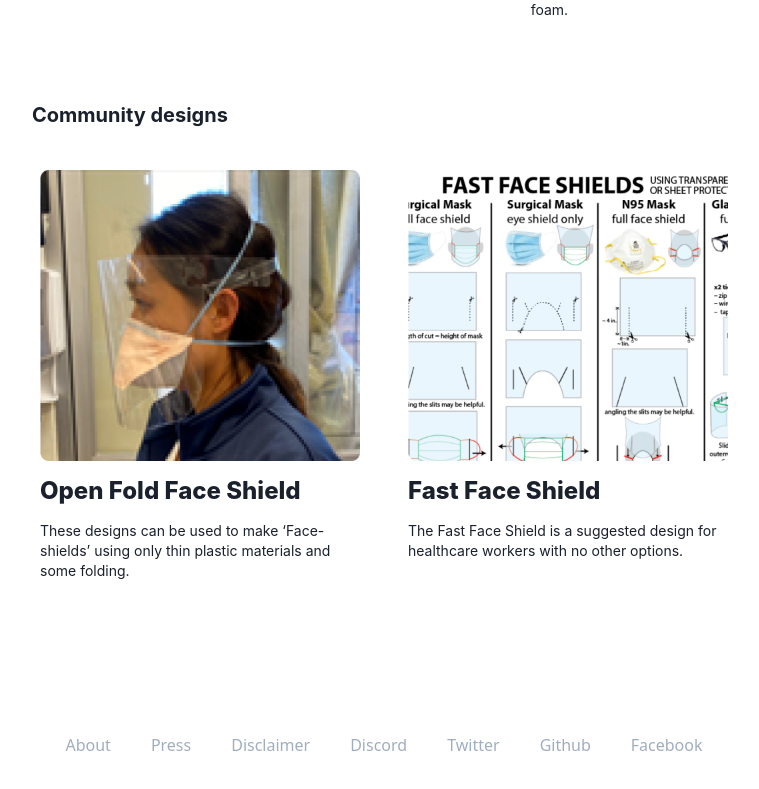
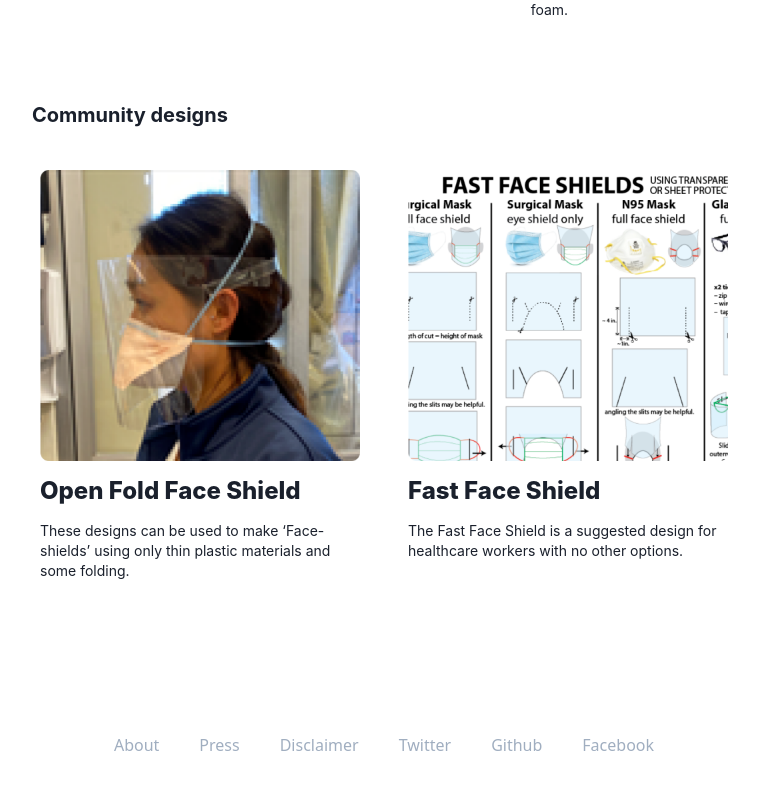
Before and after one commit to NYCPPE/nyc-makers-vs-covid, a Next.js app: page / in a window 1280 px wide. Shown: the part 2653-3442 px from the top of the page, without its empty margins (256-1015 px from the left). Built offline with nearby package versions, Linux system fonts and the light colour scheme; what @tailwindcss/ui would draw is missing.

Commit message:
remove discord

```diff
--- a/components/footer.js
+++ b/components/footer.js
@@ -29,14 +29,6 @@ export default ({ children }) => (
         </div>
         <div className="px-5 py-2">
           <a
-            href="pdf/Face_Shield_Disclaimer.pdf"
-            className="text-base leading-6 text-gray-500 hover:text-gray-900"
-          >
-            Discord
-          </a>
-        </div>
-        <div className="px-5 py-2">
-          <a
             href="https://twitter.com/nycmakesppe"
             className="text-base leading-6 text-gray-500 hover:text-gray-900"
           >
```
